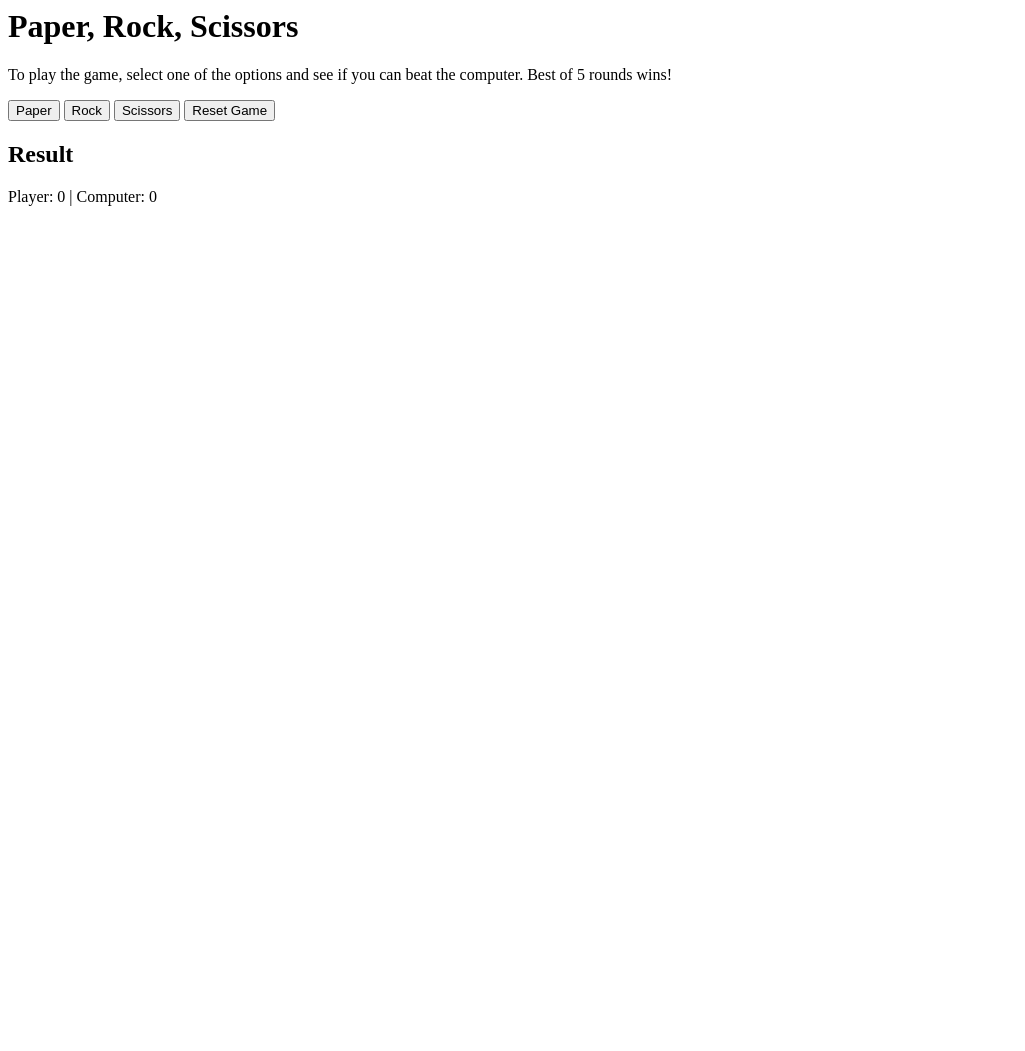
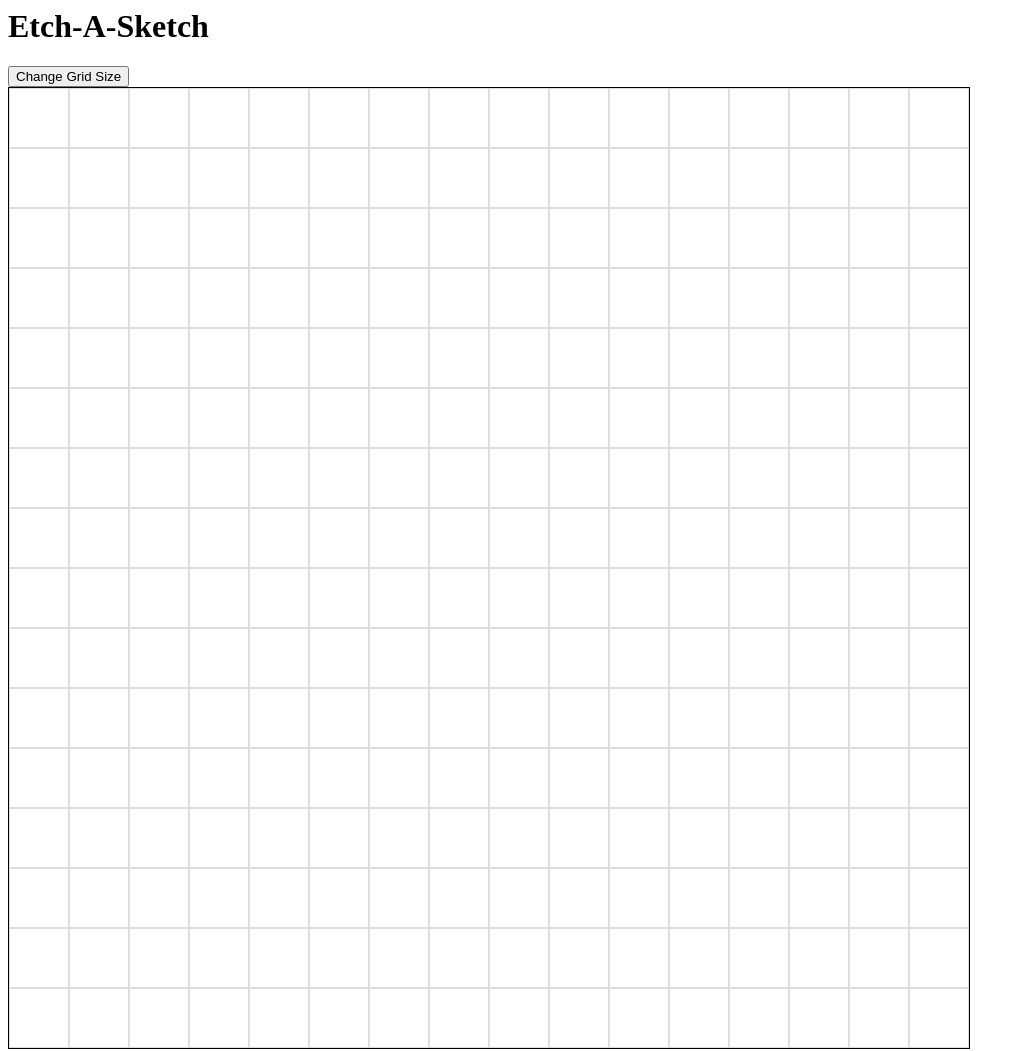
Before and after one commit to Nemuritor/etch-a-sketch, a plain HTML site: page index.html in a window 1280 px wide. Shown: the whole page, without its empty margins (0-1025 px from the left). Before the commit the page ends 800 px from the top, so only its background shows below. Drawn offline with Linux system fonts and the light colour scheme.

Commit message:
Finished project

```diff
--- a/index.html
+++ b/index.html
@@ -1,20 +1,12 @@
 <html>
     <head>
-
         <link rel="stylesheet" href="style.css" type="text/css" charset="utf-8" />
     </head>
     <body>
-        <h1>Paper, Rock, Scissors</h1>
-        <p>To play the game, select one of the options and see if you can beat the computer. Best of 5 rounds wins!</p>
-        <div id="buttons">
-            <button id="paper">Paper</button>
-            <button id="rock">Rock</button>
-            <button id="scissors">Scissors</button>
-            <button id="resetGame">Reset Game</button>
-        </div>
-        <div id="result">
-            <h2>Result</h2>
-            <p id="result-text">Player: 0 | Computer: 0</p>
+        <h1>Etch-A-Sketch</h1>
+        <button id="changeSizeButton">Change Grid Size</button>
+        <div class="container">
+
         </div>
         <script src="script.js" type="text/javascript" charset="utf-8"></script>
     </body>
--- a/script.js
+++ b/script.js
@@ -0,0 +1,33 @@
+// Define container at the top level of your script
+const container = document.querySelector(".container");
+
+document.getElementById('changeSizeButton').addEventListener('click', changeGridSize);
+
+function changeGridSize() {
+    let userInput = parseInt(prompt("Enter the number of squares per side for the new grid (max 100):", "16"), 10);
+    if (!userInput || userInput <= 0 || userInput > 100) {
+        alert("Invalid input. Please enter a number between 1 and 100.");
+        return;
+    }
+    createGrid(userInput);
+}
+
+function createGrid(size) {
+    container.innerHTML = ''; // Clear existing grid
+    container.style.gridTemplateColumns = `repeat(${size}, 1fr)`;
+    container.style.gridTemplateRows = `repeat(${size}, 1fr)`;
+
+    for (let i = 0; i < size * size; i++) {
+        let cell = document.createElement("div");
+        cell.classList.add("grid-item");
+        // Add event listener to change background color on hover
+        cell.addEventListener('mouseenter', function() {
+            this.style.backgroundColor = 'blue';
+        }, { once: true }); // Listener will be removed after the first trigger
+        container.appendChild(cell);
+    }
+}
+
+
+// Initial grid setup
+createGrid(16); // Default size
--- a/style.css
+++ b/style.css
@@ -0,0 +1,11 @@
+.container {
+  display: grid;
+  width: 960px; /* Set the total width */
+  height: 960px; /* Set the total height */
+  border: 1px solid black; /* Optional, for visual distinction */
+  overflow: hidden; /* In case of fractional pixels in grid items */
+}
+
+.grid-item {
+  border: 1px solid #ddd; /* Optional, for visual grid lines */
+}
```
